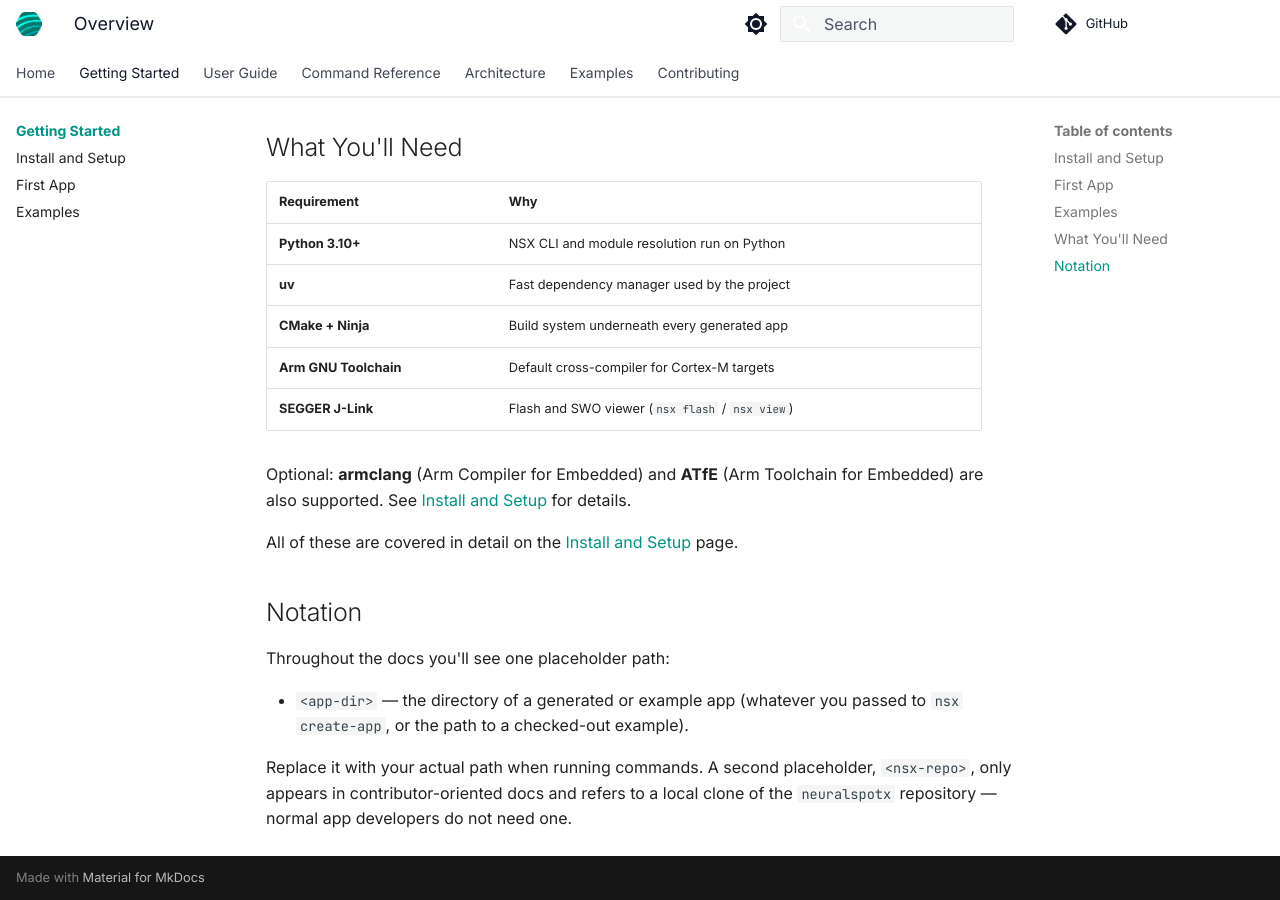
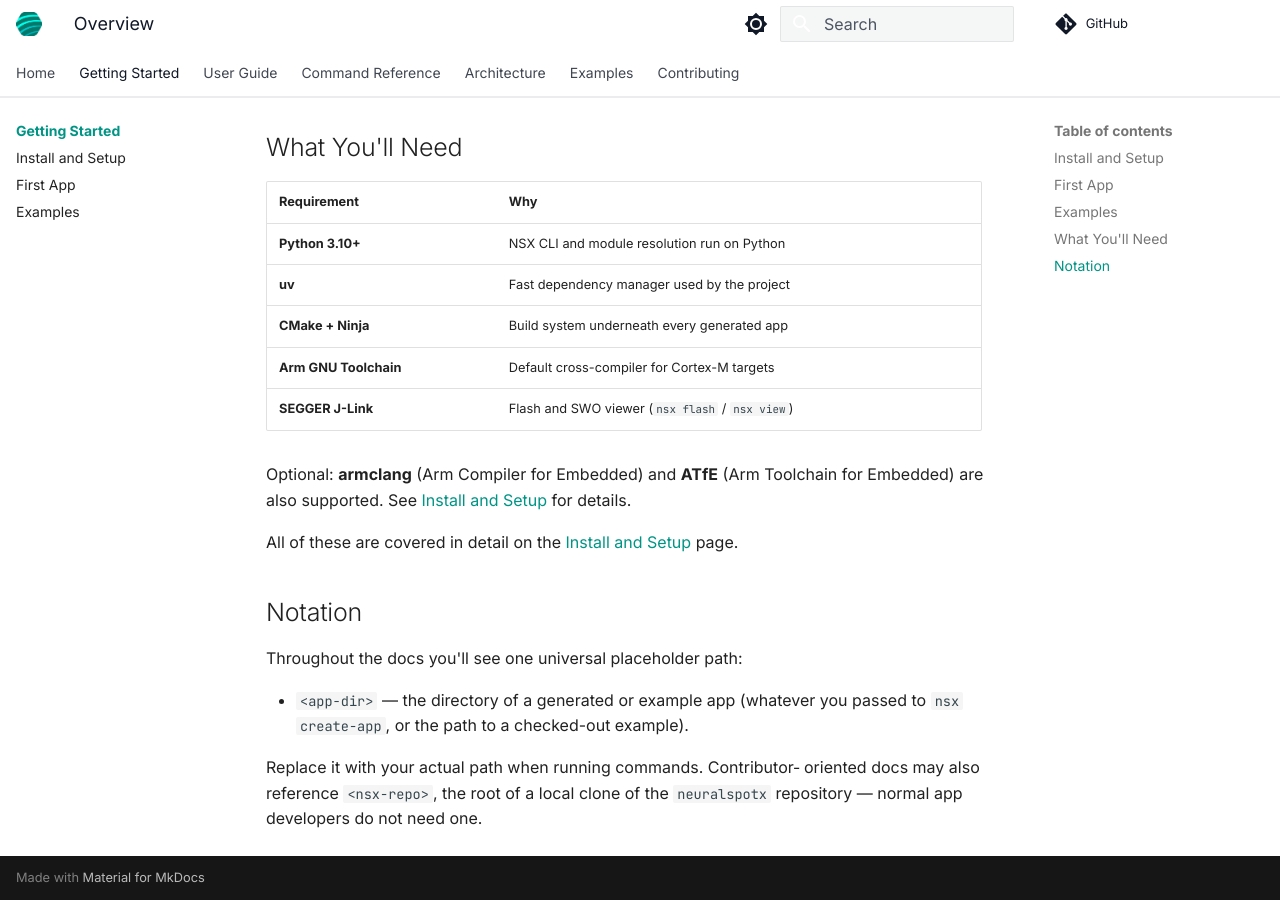
Before and after one commit to AmbiqAI/neuralspotx, an MkDocs documentation site: the page built from docs/getting-started/index.md, in a window 1280 px wide and 900 px high, scrolled down 576 px. Built offline with MkDocs 1.6.1 and Material for MkDocs 9.7.7, drawn with Linux system fonts in a browser that asks for light colours; comment, search, counter and statistics services are not loaded.

Commit message:
docs: harden quick-start snippet; tighten Notation; drop broken anchor
Copilot third-pass review on PR #19 surfaced four small issues:

* Add curl --fail (-f) to the example tarball pipeline so HTTP
  errors abort instead of feeding HTML into tar (which produces
  cryptic 'unrecognized archive format' errors).

* Restore explicit '--app-dir .' on the example commands to match
  the rest of the docs (getting-started/first-app.md,
  user-guide/build-flash-view.md, examples/*).

* Reword Notation section: 'one universal placeholder' (matches the
  contributor-only mention of <nsx-repo> in the next paragraph
  without sounding contradictory).

* Drop the [#source-field] anchor in reference/module.md -- the
  target heading does not exist on this page; both spellings of
  local-mirror configuration are now plain inline-code.

```diff
--- a/docs/getting-started/index.md
+++ b/docs/getting-started/index.md
@@ -46,12 +46,12 @@
 
 ## Notation
 
-Throughout the docs you'll see one placeholder path:
+Throughout the docs you'll see one universal placeholder path:
 
 - `<app-dir>` — the directory of a generated or example app (whatever
   you passed to `nsx create-app`, or the path to a checked-out example).
 
-Replace it with your actual path when running commands. A second
-placeholder, `<nsx-repo>`, only appears in contributor-oriented docs and
-refers to a local clone of the `neuralspotx` repository — normal app
-developers do not need one.
+Replace it with your actual path when running commands. Contributor‐
+oriented docs may also reference `<nsx-repo>`, the root of a local
+clone of the `neuralspotx` repository — normal app developers do not
+need one.
```
Also changed, not shown: docs/examples/index.md (+5 -5 lines), docs/getting-started/examples.md (+5 -5 lines), docs/reference/module.md (+3 -3 lines).
